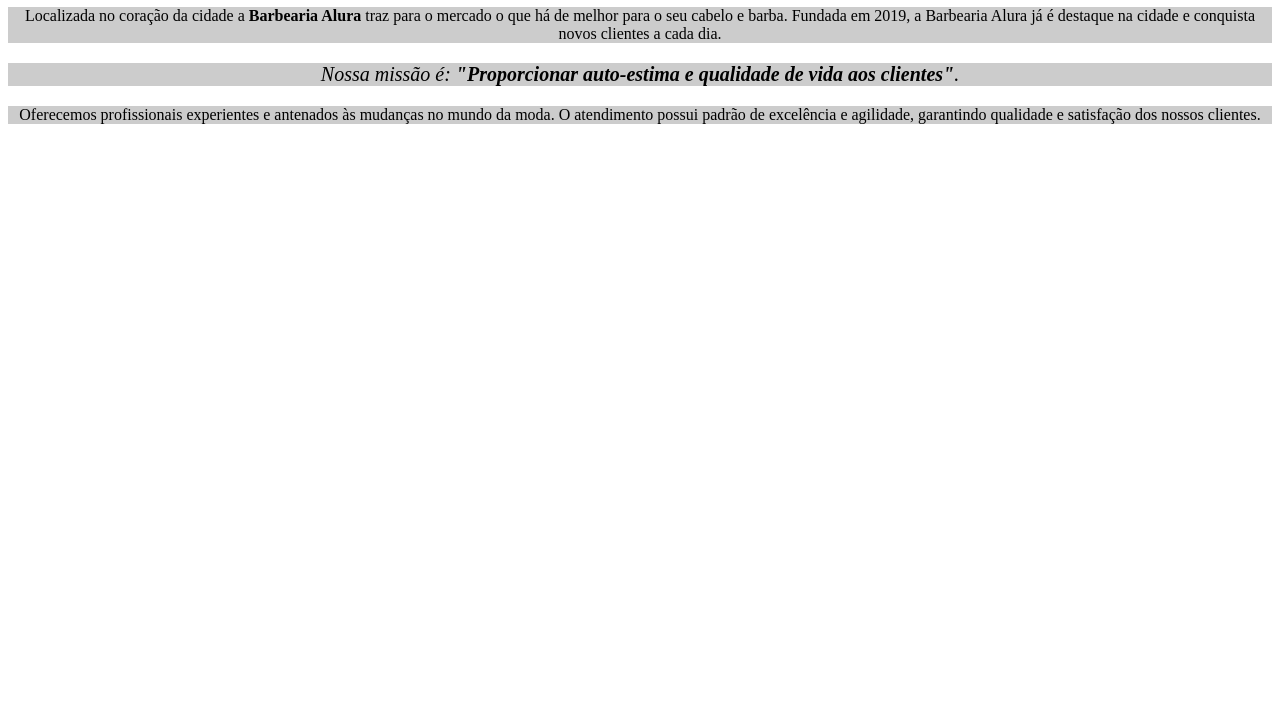
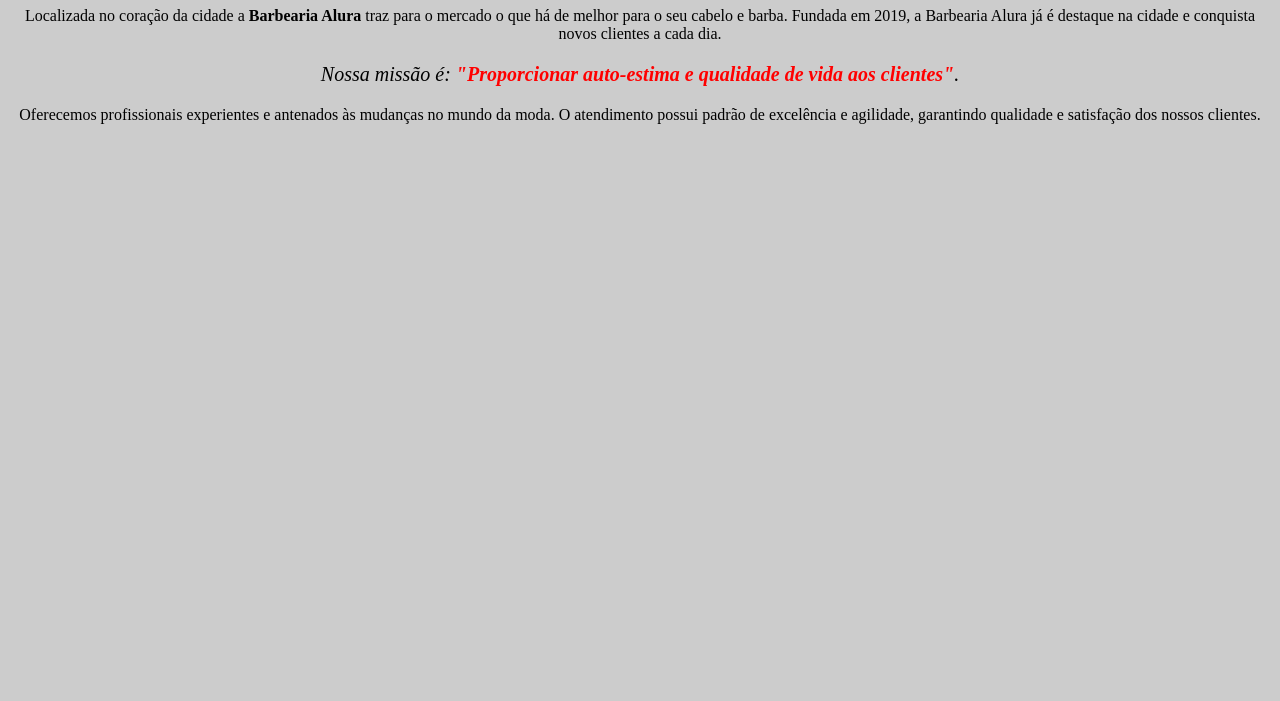
Before and after one commit to IsabelyConte/barbeariaalura-, a plain HTML site: page index.html in a window 1280 px wide. Shown: the part 99-800 px from the top of the page. Drawn offline with Linux system fonts and the light colour scheme.

Commit message:
segunda edicao

```diff
--- a/style.css
+++ b/style.css
@@ -1,5 +1,11 @@
-p{
-  text-align: center;
-  background: #CCCCCC
+body {
+    background: #CCCCCC
+}
 
+p {
+    text-align: center;
 }
+
+em strong {
+    color: #FF0000;
+}
```
